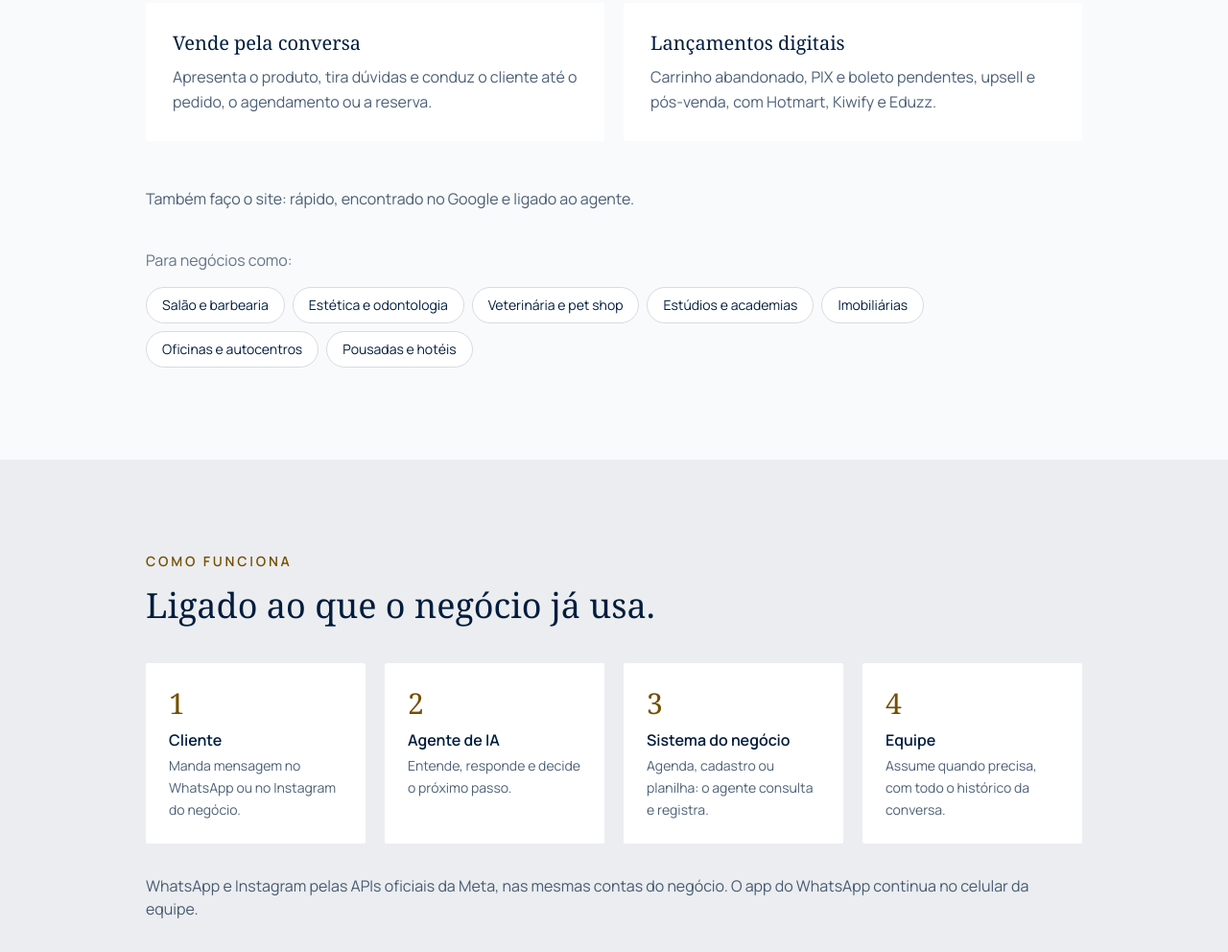
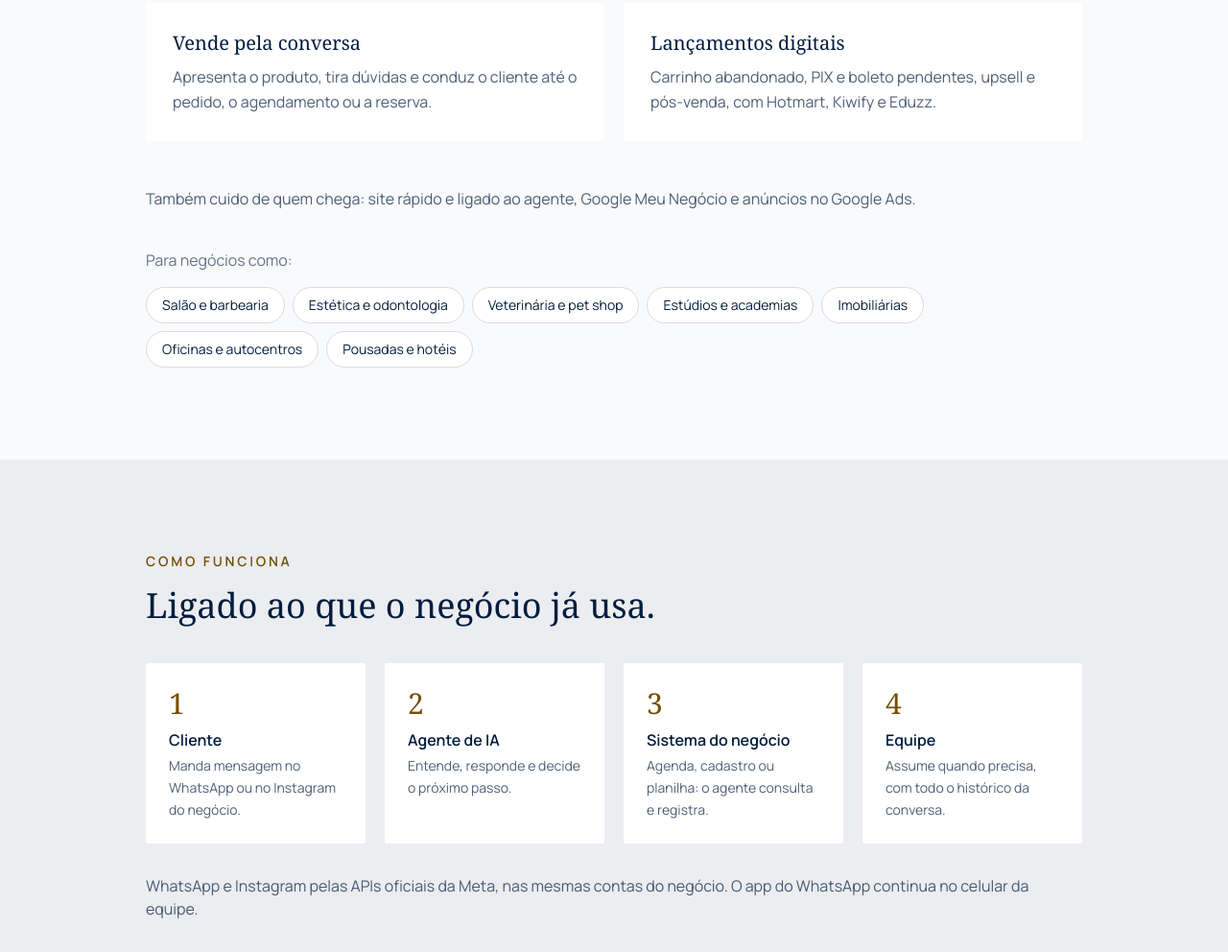
Before and after one commit to aletozetto/alojadoanfitriao, a plain HTML site: page ale.html in a window 1280 px wide. Shown: the part 1237-2229 px from the top of the page at 96% size. Drawn offline with nearby package versions, Linux system fonts and the light colour scheme.

Commit message:
/ale: incluir Google Meu Negócio e Google Ads na linha de sites
Co-Authored-By: Claude Opus 5.5 <noreply@anthropic.com>
Claude-Session: https://claude.ai/code/session_016c9EQ7SvyHarV9g1E2mt69

```diff
--- a/ale.html
+++ b/ale.html
@@ -100,7 +100,7 @@
       <div class="grid md:grid-cols-2 gap-5 mb-12">
         <div class="bg-white rounded p-7"><h3 class="font-headline text-xl text-navy mb-2">Atende 24 horas</h3><p class="text-navy/70 leading-relaxed">Responde dúvidas, preços e horários no WhatsApp e no Instagram do negócio, de dia, de noite e no feriado.</p></div><div class="bg-white rounded p-7"><h3 class="font-headline text-xl text-navy mb-2">Agenda no seu sistema</h3><p class="text-navy/70 leading-relaxed">Consulta horários e marca no sistema que o negócio já usa.</p></div><div class="bg-white rounded p-7"><h3 class="font-headline text-xl text-navy mb-2">Confirma e lembra</h3><p class="text-navy/70 leading-relaxed">Confirmação na véspera e lembrete no dia, para a agenda não ficar com buraco.</p></div><div class="bg-white rounded p-7"><h3 class="font-headline text-xl text-navy mb-2">Traz o cliente de volta</h3><p class="text-navy/70 leading-relaxed">Aniversários e convites para quem sumiu, com botão para agendar.</p></div><div class="bg-white rounded p-7"><h3 class="font-headline text-xl text-navy mb-2">Vende pela conversa</h3><p class="text-navy/70 leading-relaxed">Apresenta o produto, tira dúvidas e conduz o cliente até o pedido, o agendamento ou a reserva.</p></div><div class="bg-white rounded p-7"><h3 class="font-headline text-xl text-navy mb-2">Lançamentos digitais</h3><p class="text-navy/70 leading-relaxed">Carrinho abandonado, PIX e boleto pendentes, upsell e pós-venda, com Hotmart, Kiwify e Eduzz.</p></div>
       </div>
-      <p class="text-navy/70 mb-10">Também faço o site: rápido, encontrado no Google e ligado ao agente.</p>
+      <p class="text-navy/70 mb-10">Também cuido de quem chega: site rápido e ligado ao agente, Google Meu Negócio e anúncios no Google Ads.</p>
       <p class="text-navy/60 mb-4">Para negócios como:</p>
       <div class="flex flex-wrap gap-2">
         <span class="bg-white border border-surface-dim rounded-full px-4 py-2 text-sm text-navy">Salão e barbearia</span><span class="bg-white border border-surface-dim rounded-full px-4 py-2 text-sm text-navy">Estética e odontologia</span><span class="bg-white border border-surface-dim rounded-full px-4 py-2 text-sm text-navy">Veterinária e pet shop</span><span class="bg-white border border-surface-dim rounded-full px-4 py-2 text-sm text-navy">Estúdios e academias</span><span class="bg-white border border-surface-dim rounded-full px-4 py-2 text-sm text-navy">Imobiliárias</span><span class="bg-white border border-surface-dim rounded-full px-4 py-2 text-sm text-navy">Oficinas e autocentros</span><span class="bg-white border border-surface-dim rounded-full px-4 py-2 text-sm text-navy">Pousadas e hotéis</span>
```
